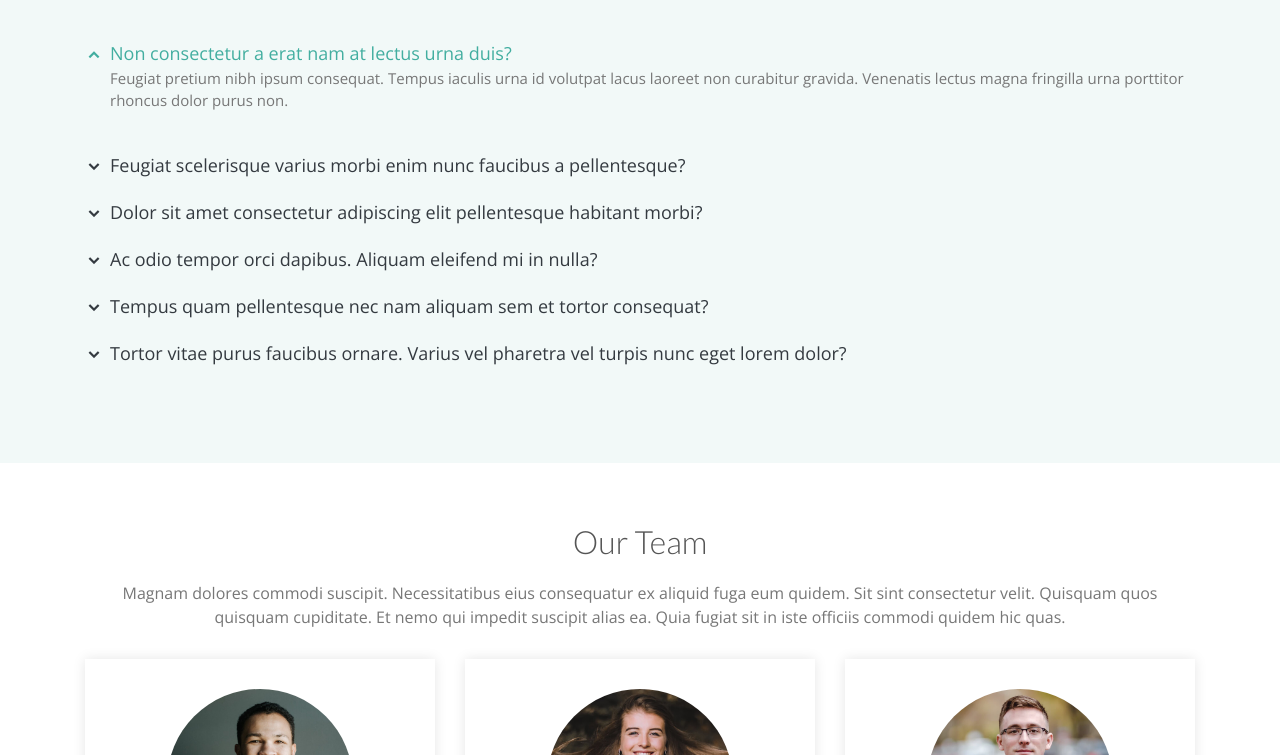
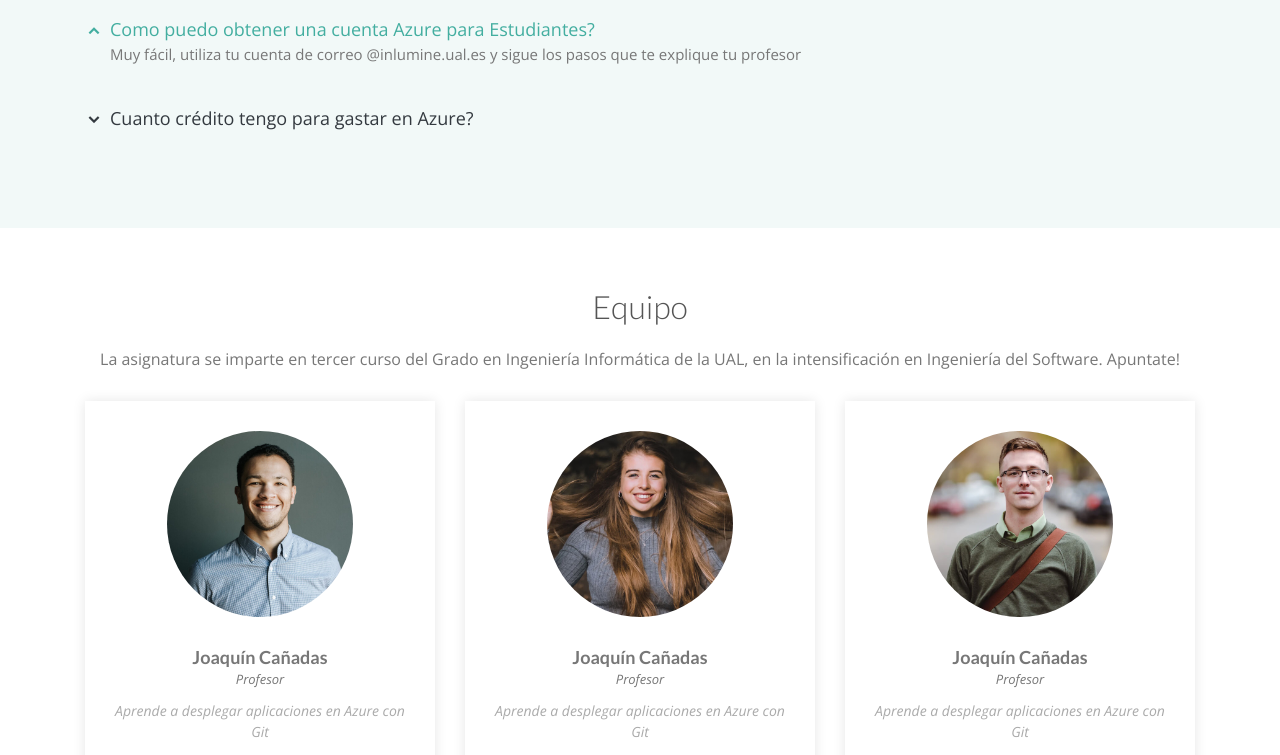
Before and after one commit to ualhmis/web_team_2020, a plain HTML site: page index.html in a window 1280 px wide. Shown: the part 3427-4182 px from the top of the page. Drawn offline with nearby package versions, Linux system fonts and the light colour scheme.

Commit message:
cambios hmis

```diff
--- a/index.html
+++ b/index.html
@@ -171,8 +171,8 @@
       <div class="container">
 
         <div class="text-center">
-          <h3>Call To Action</h3>
-          <p> Duis aute irure dolor in reprehenderit in voluptate velit esse cillum dolore eu fugiat nulla pariatur. Excepteur sint occaecat cupidatat non proident, sunt in culpa qui officia deserunt mollit anim id est laborum.</p>
+          <h3>Manos a la obra</h3>
+          <p> Sigue los pasos que te dará el profesor para desplegar tu propia página web con la información de tu equipo</p>
           <a class="cta-btn" href="#">Call To Action</a>
         </div>
 
@@ -306,58 +306,23 @@
         <ul class="faq-list">
 
           <li>
-            <a data-toggle="collapse" class="" href="#faq1">Non consectetur a erat nam at lectus urna duis? <i class="icofont-simple-up"></i></a>
+            <a data-toggle="collapse" class="" href="#faq1">Como puedo obtener una cuenta Azure para Estudiantes? <i class="icofont-simple-up"></i></a>
             <div id="faq1" class="collapse show" data-parent=".faq-list">
               <p>
-                Feugiat pretium nibh ipsum consequat. Tempus iaculis urna id volutpat lacus laoreet non curabitur gravida. Venenatis lectus magna fringilla urna porttitor rhoncus dolor purus non.
+                Muy fácil, utiliza tu cuenta de correo @inlumine.ual.es y sigue los pasos que te explique tu profesor
               </p>
             </div>
           </li>
 
           <li>
-            <a data-toggle="collapse" href="#faq2" class="collapsed">Feugiat scelerisque varius morbi enim nunc faucibus a pellentesque? <i class="icofont-simple-up"></i></a>
+            <a data-toggle="collapse" href="#faq2" class="collapsed">Cuanto crédito tengo para gastar en Azure? <i class="icofont-simple-up"></i></a>
             <div id="faq2" class="collapse" data-parent=".faq-list">
               <p>
-                Dolor sit amet consectetur adipiscing elit pellentesque habitant morbi. Id interdum velit laoreet id donec ultrices. Fringilla phasellus faucibus scelerisque eleifend donec pretium. Est pellentesque elit ullamcorper dignissim. Mauris ultrices eros in cursus turpis massa tincidunt dui.
+                Azure te da 100$ en tu cuenta de estudiante gratuitamente, que puedes gastar durante 12 meses.
               </p>
             </div>
           </li>
 
-          <li>
-            <a data-toggle="collapse" href="#faq3" class="collapsed">Dolor sit amet consectetur adipiscing elit pellentesque habitant morbi? <i class="icofont-simple-up"></i></a>
-            <div id="faq3" class="collapse" data-parent=".faq-list">
-              <p>
-                Eleifend mi in nulla posuere sollicitudin aliquam ultrices sagittis orci. Faucibus pulvinar elementum integer enim. Sem nulla pharetra diam sit amet nisl suscipit. Rutrum tellus pellentesque eu tincidunt. Lectus urna duis convallis convallis tellus. Urna molestie at elementum eu facilisis sed odio morbi quis
-              </p>
-            </div>
-          </li>
-
-          <li>
-            <a data-toggle="collapse" href="#faq4" class="collapsed">Ac odio tempor orci dapibus. Aliquam eleifend mi in nulla? <i class="icofont-simple-up"></i></a>
-            <div id="faq4" class="collapse" data-parent=".faq-list">
-              <p>
-                Dolor sit amet consectetur adipiscing elit pellentesque habitant morbi. Id interdum velit laoreet id donec ultrices. Fringilla phasellus faucibus scelerisque eleifend donec pretium. Est pellentesque elit ullamcorper dignissim. Mauris ultrices eros in cursus turpis massa tincidunt dui.
-              </p>
-            </div>
-          </li>
-
-          <li>
-            <a data-toggle="collapse" href="#faq5" class="collapsed">Tempus quam pellentesque nec nam aliquam sem et tortor consequat? <i class="icofont-simple-up"></i></a>
-            <div id="faq5" class="collapse" data-parent=".faq-list">
-              <p>
-                Molestie a iaculis at erat pellentesque adipiscing commodo. Dignissim suspendisse in est ante in. Nunc vel risus commodo viverra maecenas accumsan. Sit amet nisl suscipit adipiscing bibendum est. Purus gravida quis blandit turpis cursus in
-              </p>
-            </div>
-          </li>
-
-          <li>
-            <a data-toggle="collapse" href="#faq6" class="collapsed">Tortor vitae purus faucibus ornare. Varius vel pharetra vel turpis nunc eget lorem dolor? <i class="icofont-simple-up"></i></a>
-            <div id="faq6" class="collapse" data-parent=".faq-list">
-              <p>
-                Laoreet sit amet cursus sit amet dictum sit amet justo. Mauris vitae ultricies leo integer malesuada nunc vel. Tincidunt eget nullam non nisi est sit amet. Turpis nunc eget lorem dolor sed. Ut venenatis tellus in metus vulputate eu scelerisque. Pellentesque diam volutpat commodo sed egestas egestas fringilla phasellus faucibus. Nibh tellus molestie nunc non blandit massa enim nec.
-              </p>
-            </div>
-          </li>
 
         </ul>
 
@@ -369,18 +334,18 @@
       <div class="container">
 
         <div class="section-title">
-          <h2>Our Team</h2>
-          <p>Magnam dolores commodi suscipit. Necessitatibus eius consequatur ex aliquid fuga eum quidem. Sit sint consectetur velit. Quisquam quos quisquam cupiditate. Et nemo qui impedit suscipit alias ea. Quia fugiat sit in iste officiis commodi quidem hic quas.</p>
+          <h2>Equipo</h2>
+          <p>La asignatura se imparte en tercer curso del Grado en Ingeniería Informática de la UAL, en la intensificación en Ingeniería del Software. Apuntate!</p>
         </div>
 
         <div class="row">
           <div class="col-lg-4 col-md-6 d-flex align-items-stretch">
             <div class="member">
               <img src="assets/img/team/team-1.jpg" alt="">
-              <h4>Walter White</h4>
-              <span>Chief Executive Officer</span>
+              <h4>Joaquín Cañadas</h4>
+              <span>Profesor</span>
               <p>
-                Magni qui quod omnis unde et eos fuga et exercitationem. Odio veritatis perspiciatis quaerat qui aut aut aut
+                Aprende a desplegar aplicaciones en Azure con Git
               </p>
               <div class="social">
                 <a href=""><i class="icofont-twitter"></i></a>
@@ -394,10 +359,10 @@
           <div class="col-lg-4 col-md-6 d-flex align-items-stretch">
             <div class="member">
               <img src="assets/img/team/team-2.jpg" alt="">
-              <h4>Sarah Jhinson</h4>
-              <span>Product Manager</span>
+              <h4>Joaquín Cañadas</h4>
+              <span>Profesor</span>
               <p>
-                Repellat fugiat adipisci nemo illum nesciunt voluptas repellendus. In architecto rerum rerum temporibus
+                Aprende a desplegar aplicaciones en Azure con Git
               </p>
               <div class="social">
                 <a href=""><i class="icofont-twitter"></i></a>
@@ -411,10 +376,10 @@
           <div class="col-lg-4 col-md-6 d-flex align-items-stretch">
             <div class="member">
               <img src="assets/img/team/team-3.jpg" alt="">
-              <h4>William Anderson</h4>
-              <span>CTO</span>
+              <h4>Joaquín Cañadas</h4>
+              <span>Profesor</span>
               <p>
-                Voluptas necessitatibus occaecati quia. Earum totam consequuntur qui porro et laborum toro des clara
+                Aprende a desplegar aplicaciones en Azure con Git
               </p>
               <div class="social">
                 <a href=""><i class="icofont-twitter"></i></a>
@@ -436,15 +401,15 @@
 
         <div class="section-title">
           <h2>Contact Us</h2>
-          <p>Magnam dolores commodi suscipit. Necessitatibus eius consequatur ex aliquid fuga eum quidem. Sit sint consectetur velit. Quisquam quos quisquam cupiditate. Et nemo qui impedit suscipit alias ea. Quia fugiat sit in iste officiis commodi quidem hic quas.</p>
+          <p>Página web de la asignatura</p>
         </div>
 
         <div class="row">
 
           <div class="col-lg-4 col-md-6">
             <div class="contact-about">
-              <h3>Amoeba</h3>
-              <p>Cras fermentum odio eu feugiat. Justo eget magna fermentum iaculis eu non diam phasellus. Scelerisque felis imperdiet proin fermentum leo. Amet volutpat consequat mauris nunc congue.</p>
+              <h3>HMIS 2020</h3>
+              <p>Asignatura Herramientas y Métodos en Ingeniería del Software</p>
               <div class="social-links">
                 <a href="#" class="twitter"><i class="icofont-twitter"></i></a>
                 <a href="#" class="facebook"><i class="icofont-facebook"></i></a>
@@ -458,18 +423,14 @@
             <div class="info">
               <div>
                 <i class="icofont-google-map"></i>
-                <p>A108 Adam Street<br>New York, NY 535022</p>
+                <p>Universidad de Almería<br>04120 Almería, Spain</p>
               </div>
 
               <div>
                 <i class="icofont-envelope"></i>
-                <p>info@example.com</p>
+                <p>jjcanada@ual.es</p>
               </div>
 
-              <div>
-                <i class="icofont-phone"></i>
-                <p>+1 5589 55488 55s</p>
-              </div>
 
             </div>
           </div>
```
